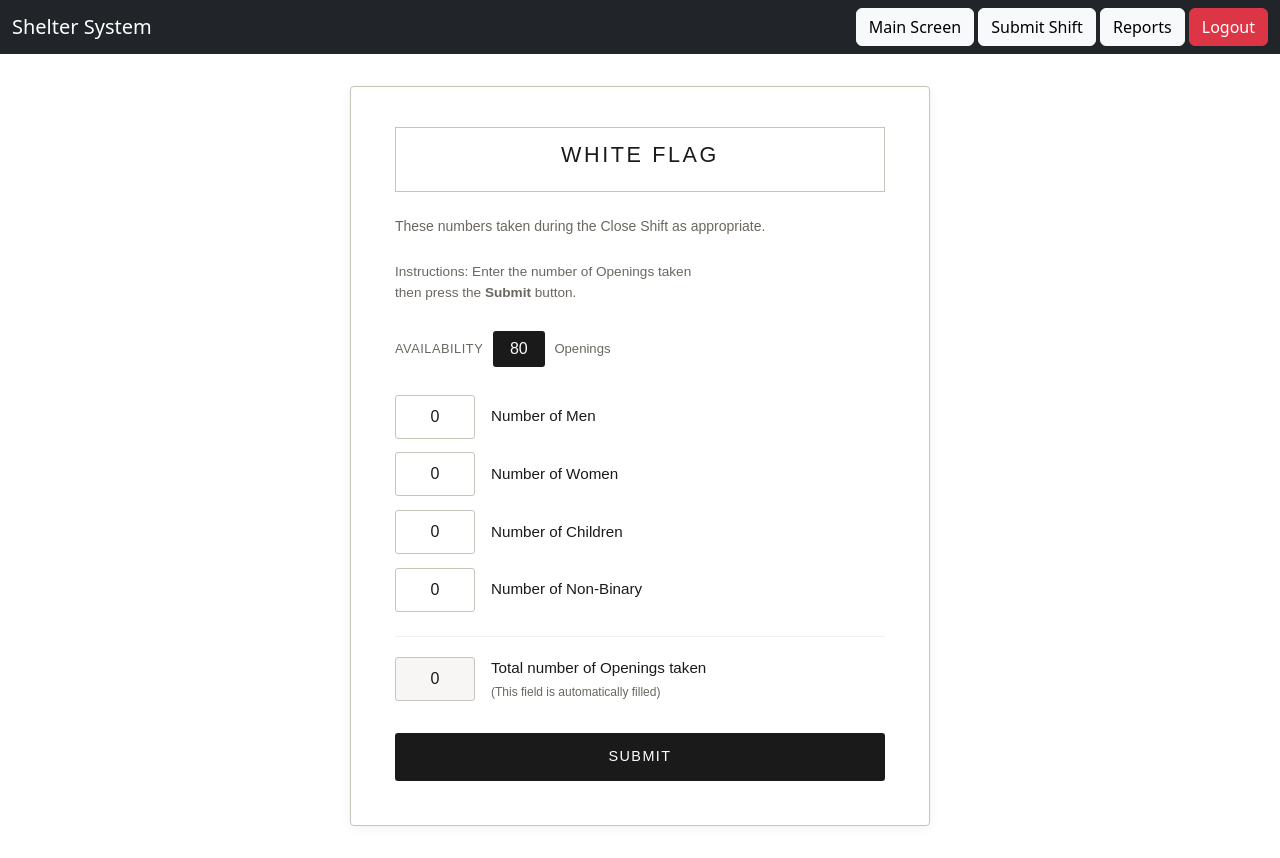
After one commit to myk-sev/United-Caring-Dashboard, a Django app: page /white-flag/ in a window 1280 px wide. The commit adds this page. Run offline with Django 5.2, Linux system fonts and the light colour scheme.

Commit message:
Add White Flag openings form with SQLite integration

```diff
--- a/shelter_system/settings.py
+++ b/shelter_system/settings.py
@@ -41,6 +41,8 @@ INSTALLED_APPS = [
     'dashboard',
     'reports',
     'shelters',
+    'mainscreen',
+    'whiteflag',
 ]
 
 MIDDLEWARE = [
@@ -109,7 +111,7 @@ AUTH_PASSWORD_VALIDATORS = [
 
 LANGUAGE_CODE = 'en-us'
 
-TIME_ZONE = 'CST' #'UTC'
+TIME_ZONE = 'America/Chicago' #'UTC'
 
 USE_I18N = True
 
--- a/shelter_system/urls.py
+++ b/shelter_system/urls.py
@@ -1,13 +1,12 @@
 from django.contrib import admin
 from django.urls import path, include
-from django.views.generic import RedirectView
 
 urlpatterns = [
     path('admin/', admin.site.urls),
-    path('', include('accounts.urls')),
+    path('accounts/', include('accounts.urls')),
     path('dashboard/', include('dashboard.urls')),
     path('reports/', include('reports.urls')),
     path('shelters/', include('shelters.urls')),
-
-    path('', RedirectView.as_view(url='/dashboard/', permanent=False)),
+    path('', include('mainscreen.urls')),
+    path('white-flag/', include('whiteflag.urls')),
 ]
--- a/templates/base.html
+++ b/templates/base.html
@@ -14,7 +14,8 @@
         <span class="navbar-brand mb-0 h1">Shelter System</span>
 
         <div>
-            <a class="btn btn-light" href="/dashboard/">Dashboard</a>
+            ,<!--<a class="btn btn-light" href="/dashboard/">Dashboard</a>  -->
+            <a class="btn btn-light" href="/">Main Screen</a>
             <a class="btn btn-light" href="/shelters/">Submit Shift</a>
             <a class="btn btn-light" href="/reports/">Reports</a>
             <a class="btn btn-danger" href="/logout/">Logout</a>
--- /dev/null
+++ b/whiteflag/forms.py
@@ -0,0 +1,20 @@
+from django import forms
+from .models import WhiteFlag
+
+
+class WhiteFlagForm(forms.ModelForm):
+    class Meta:
+        model  = WhiteFlag
+        fields = ['men', 'women', 'children', 'non_binary']
+        labels = {
+            'men'       : 'Number of Men',
+            'women'     : 'Number of Women',
+            'children'  : 'Number of Children',
+            'non_binary': 'Number of Non-Binary',
+        }
+        widgets = {
+            'men'       : forms.NumberInput(attrs={'min': 0, 'placeholder': '0', 'class': 'wf-input'}),
+            'women'     : forms.NumberInput(attrs={'min': 0, 'placeholder': '0', 'class': 'wf-input'}),
+            'children'  : forms.NumberInput(attrs={'min': 0, 'placeholder': '0', 'class': 'wf-input'}),
+            'non_binary': forms.NumberInput(attrs={'min': 0, 'placeholder': '0', 'class': 'wf-input'}),
+        }
--- /dev/null
+++ b/whiteflag/models.py
@@ -0,0 +1,26 @@
+from django.db import models
+
+# Create your models here.
+
+
+
+class WhiteFlag(models.Model):
+    record_number = models.AutoField(primary_key=True)
+    men           = models.PositiveIntegerField(default=0)
+    women         = models.PositiveIntegerField(default=0)
+    children      = models.PositiveIntegerField(default=0)
+    non_binary    = models.PositiveIntegerField(default=0)
+    total         = models.PositiveIntegerField(default=0)
+    submitted_at  = models.DateTimeField(auto_now_add=True)
+
+
+    class Meta:
+        app_label = 'whiteflag'
+        ordering  = ['-submitted_at']
+
+    def save(self, *args, **kwargs):
+        self.total = self.men + self.women + self.children + self.non_binary
+        super().save(*args, **kwargs)
+
+    def __str__(self):
+        return f"Record #{self.record_number} — {self.submitted_at:%Y-%m-%d %H:%M}"
--- /dev/null
+++ b/whiteflag/templates/whiteflag/white_flag.html
@@ -0,0 +1,154 @@
+{% extends 'base.html' %}
+{% block content %}
+
+<style>
+  :root {
+    --bg: #f0eeeb; --surface: #ffffff; --border: #c8c4bc;
+    --border-focus: #2c2c2c; --text: #1a1a1a; --muted: #6b6760;
+    --badge-bg: #1a1a1a; --badge-text: #ffffff;
+    --btn-bg: #1a1a1a; --btn-hover: #3a3a3a;
+    --success-bg: #e8f5e9; --success-border: #a5d6a7; --success-text: #2e7d32;
+    --error-bg: #fdecea; --error-border: #ef9a9a; --error-text: #c62828;
+    --info-bg: #e3f2fd; --info-border: #90caf9; --info-text: #1565c0;
+  }
+  .card {
+    background: var(--surface); border: 1.5px solid var(--border);
+    border-radius: 4px; width: 100%; max-width: 580px;
+    padding: 2.5rem 2.75rem 2.75rem;
+    box-shadow: 0 2px 12px rgba(0,0,0,0.06); margin: 2rem auto;
+    font-family: 'DM Sans', sans-serif; color: var(--text);
+  }
+  .header { border: 1.5px solid var(--border); padding: 0.9rem 1.25rem; text-align: center; margin-bottom: 1.5rem; }
+  .header h1 { font-size: 1.35rem; font-weight: 500; letter-spacing: 0.12em; text-transform: uppercase; }
+  .subtitle { font-size: 0.875rem; color: var(--muted); margin-bottom: 1.5rem; line-height: 1.5; }
+  .record-bar { background: var(--info-bg); border: 1px solid var(--info-border); color: var(--info-text); border-radius: 3px; padding: 0.6rem 1rem; font-size: 0.83rem; margin-bottom: 1.4rem; display: flex; justify-content: space-between; flex-wrap: wrap; gap: 0.25rem; }
+  .record-bar strong { font-weight: 600; }
+  .availability-row { display: flex; align-items: center; justify-content: space-between; margin-bottom: 1.75rem; flex-wrap: wrap; gap: 0.75rem; }
+  .instructions { font-size: 0.85rem; color: var(--muted); max-width: 310px; line-height: 1.55; }
+  .availability-badge { display: flex; align-items: center; gap: 0.6rem; flex-shrink: 0; }
+  .availability-badge .label { font-size: 0.8rem; color: var(--muted); font-weight: 500; letter-spacing: 0.04em; text-transform: uppercase; }
+  .avail-box { background: var(--badge-bg); color: var(--badge-text); font-size: 1rem; width: 52px; height: 36px; display: flex; align-items: center; justify-content: center; border-radius: 3px; }
+  .avail-unit { font-size: 0.82rem; color: var(--muted); }
+  .fields { display: flex; flex-direction: column; gap: 0.85rem; margin-bottom: 1.5rem; }
+  .django-field { display: flex; align-items: center; gap: 1rem; }
+  .django-field label { font-size: 0.95rem; color: var(--text); }
+  .field-errors { font-size: 0.78rem; color: var(--error-text); margin-top: 0.2rem; margin-left: 92px; }
+  input.wf-input { width: 80px; height: 44px; border: 1.5px solid var(--border); border-radius: 3px; font-size: 1rem; text-align: center; color: var(--text); background: #fff; transition: border-color 0.15s; flex-shrink: 0; -moz-appearance: textfield; }
+  input.wf-input::-webkit-outer-spin-button, input.wf-input::-webkit-inner-spin-button { -webkit-appearance: none; }
+  input.wf-input:focus { outline: none; border-color: var(--border-focus); }
+  .divider { border: none; border-top: 1px solid var(--border); margin: 0.5rem 0 1.25rem; }
+  .total-row { display: flex; align-items: flex-start; gap: 1rem; margin-bottom: 2rem; }
+  .total-box { width: 80px; height: 44px; border: 1.5px solid var(--border); border-radius: 3px; font-size: 1rem; text-align: center; background: #f7f6f4; color: var(--text); display: flex; align-items: center; justify-content: center; flex-shrink: 0; }
+  .total-label { display: flex; flex-direction: column; gap: 0.2rem; }
+  .total-label span { font-size: 0.95rem; color: var(--text); }
+  .total-label small { font-size: 0.75rem; color: var(--muted); }
+  .btn-row { display: flex; gap: 0.75rem; }
+  .btn-submit { flex: 1; height: 48px; background: var(--btn-bg); color: #fff; font-size: 0.9rem; font-weight: 500; letter-spacing: 0.1em; text-transform: uppercase; border: none; border-radius: 3px; cursor: pointer; transition: background 0.15s; }
+  .btn-submit:hover { background: var(--btn-hover); }
+  .btn-new { height: 48px; padding: 0 1.25rem; background: transparent; color: var(--muted); font-size: 0.82rem; letter-spacing: 0.06em; text-transform: uppercase; border: 1.5px solid var(--border); border-radius: 3px; cursor: pointer; white-space: nowrap; text-decoration: none; display: flex; align-items: center; transition: border-color 0.15s, color 0.15s; }
+  .btn-new:hover { border-color: var(--border-focus); color: var(--text); }
+  .toast { display: none; border-radius: 3px; padding: 0.75rem 1rem; font-size: 0.85rem; margin-top: 1rem; line-height: 1.4; }
+  .toast.success { display: block; background: var(--success-bg); border: 1px solid var(--success-border); color: var(--success-text); }
+  .over-cap .total-box { border-color: var(--error-border); color: var(--error-text); }
+</style>
+
+<div class="card">
+  <div class="header"><h1>White Flag</h1></div>
+  <p class="subtitle">These numbers taken during the Close Shift as appropriate.</p>
+
+  {% if record %}
+  <div class="record-bar">
+    <span><strong>Record #{{ record.record_number }}</strong></span>
+    <span>Submitted: {{ record.submitted_at|date:"N j, Y  g:i A" }}</span>
+  </div>
+  {% endif %}
+
+  <div class="availability-row">
+    <p class="instructions">
+      {% if record %}
+        Edit the fields below and press <strong>Update</strong> to save changes.
+      {% else %}
+        Instructions: Enter the number of Openings taken then press the <strong>Submit</strong> button.
+      {% endif %}
+    </p>
+    <div class="availability-badge">
+      <span class="label">Availability</span>
+      <div class="avail-box">{{ capacity }}</div>
+      <span class="avail-unit">Openings</span>
+    </div>
+  </div>
+
+  <form method="post">
+    {% csrf_token %}
+    <div class="fields">
+      {% for field in form %}
+      <div>
+        <div class="django-field">
+          {{ field }}
+          <label for="{{ field.id_for_label }}">{{ field.label }}</label>
+        </div>
+        {% if field.errors %}
+          <div class="field-errors">{{ field.errors|striptags }}</div>
+        {% endif %}
+      </div>
+      {% endfor %}
+    </div>
+
+    <hr class="divider"/>
+
+    <div class="total-row" id="totalRow">
+      <div class="total-box" id="totalBox">
+        {% if record %}{{ record.total }}{% else %}0{% endif %}
+      </div>
+      <div class="total-label">
+        <span>Total number of Openings taken</span>
+        <small>(This field is automatically filled)</small>
+      </div>
+    </div>
+
+    <div class="btn-row">
+      <button type="submit" class="btn-submit">
+        {% if record %}Update{% else %}Submit{% endif %}
+      </button>
+      {% if record %}
+        <a href="{% url 'white_flag' %}" class="btn-new">+ New Record</a>
+      {% endif %}
+    </div>
+
+    <div class="toast" id="toast">
+      {% if record %}✓ Record #{{ record.record_number }} saved successfully.{% endif %}
+    </div>
+  </form>
+</div>
+
+<script>
+  const CAPACITY = {{ capacity }};
+  const fields = ['id_men', 'id_women', 'id_children', 'id_non_binary'];
+
+  function updateTotal() {
+    let total = 0;
+    fields.forEach(id => {
+      const v = parseInt(document.getElementById(id)?.value, 10);
+      total += isNaN(v) || v < 0 ? 0 : v;
+    });
+    const box = document.getElementById('totalBox');
+    const row = document.getElementById('totalRow');
+    box.textContent = total;
+    total > CAPACITY ? row.classList.add('over-cap') : row.classList.remove('over-cap');
+  }
+
+  fields.forEach(id => {
+    const el = document.getElementById(id);
+    if (el) el.addEventListener('input', updateTotal);
+  });
+
+  {% if record %}
+  const toast = document.getElementById('toast');
+  toast.className = 'toast success';
+  setTimeout(() => { toast.style.transition = 'opacity 0.6s'; toast.style.opacity = '0'; }, 4000);
+  {% endif %}
+
+  updateTotal();
+</script>
+
+{% endblock %}
--- /dev/null
+++ b/whiteflag/urls.py
@@ -0,0 +1,7 @@
+from django.urls import path
+from . import views
+
+urlpatterns = [
+    path('',          views.white_flag,      name='white_flag'),
+    path('<int:pk>/', views.white_flag_edit, name='white_flag_edit'),
+]
--- /dev/null
+++ b/whiteflag/views.py
@@ -0,0 +1,37 @@
+from django.shortcuts import render, get_object_or_404, redirect
+from .models import WhiteFlag
+from .forms  import WhiteFlagForm
+
+CAPACITY = 80
+
+def white_flag(request):
+    if request.method == 'POST':
+        form = WhiteFlagForm(request.POST)
+        if form.is_valid():
+            record = form.save()
+            return redirect('white_flag_edit', pk=record.pk)
+    else:
+        form = WhiteFlagForm()
+
+    return render(request, 'whiteflag/white_flag.html', {
+        'form'    : form,
+        'capacity': CAPACITY,
+        'record'  : None,
+    })
+
+
+def white_flag_edit(request, pk):
+    record = get_object_or_404(WhiteFlag, pk=pk)
+
+    if request.method == 'POST':
+        form = WhiteFlagForm(request.POST, instance=record)
+        if form.is_valid():
+            form.save()
+    else:
+        form = WhiteFlagForm(instance=record)
+
+    return render(request, 'whiteflag/white_flag.html', {
+        'form'    : form,
+        'capacity': CAPACITY,
+        'record'  : record,
+    })
```
Also changed, not shown: shelters/views.py (+5 -19 lines), templates/mainscreen.html (added, +136 -0 lines), templates/white_flag.html (added, +28 -0 lines), whiteflag/__init__.py (added), whiteflag/admin.py (added), whiteflag/apps.py (added), whiteflag/migrations/0001_initial.py (added), whiteflag/migrations/__init__.py (added).
